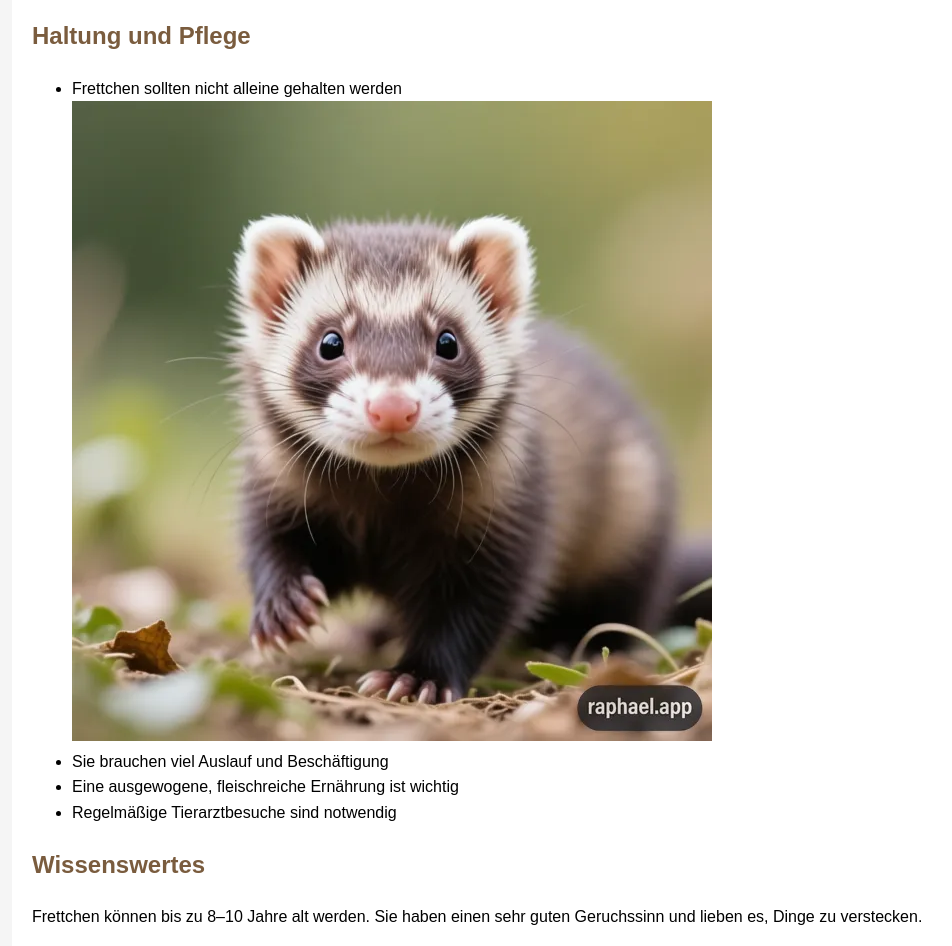
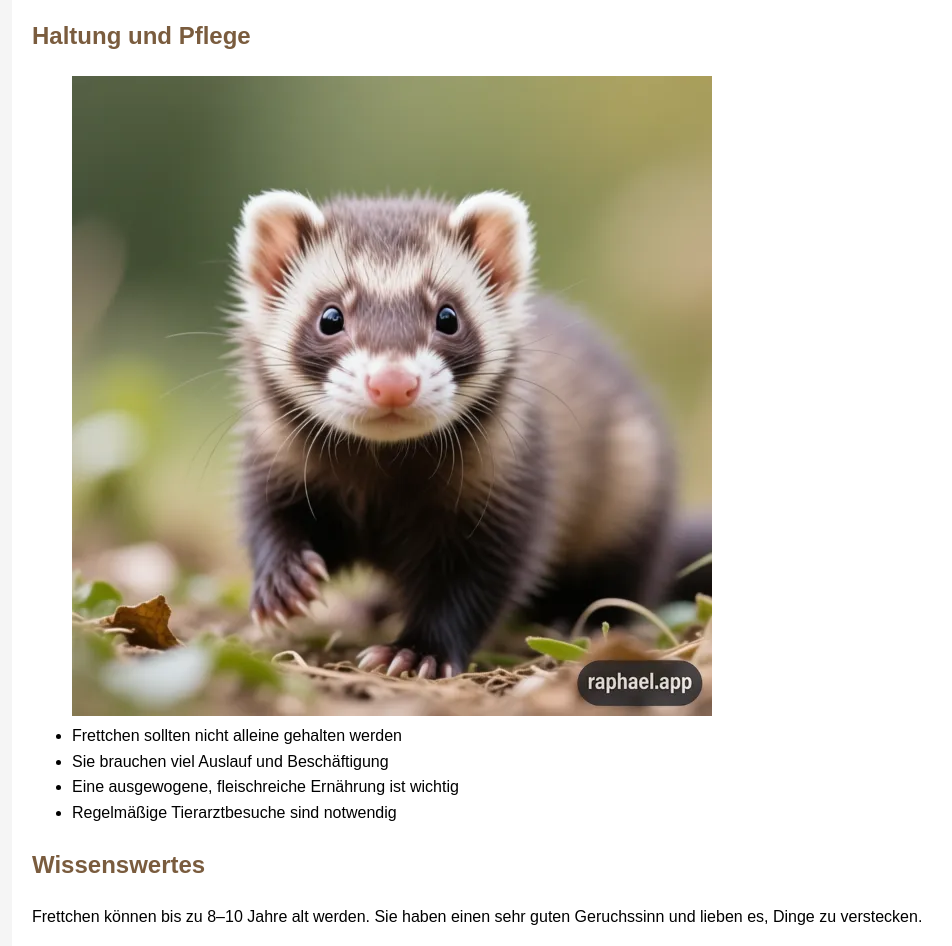
Before and after one commit to Leamueller/frettchen, a plain HTML site: page index.html in a window 1280 px wide. Shown: the part 477-1423 px from the top of the page, without its empty margins (158-1110 px from the left). Drawn offline with Linux system fonts and the light colour scheme.

Commit message:
Update index.html

```diff
--- a/index.html
+++ b/index.html
@@ -63,7 +63,8 @@
     <section>
         <h2>Haltung und Pflege</h2>
         <ul>
-            <li>Frettchen sollten nicht alleine gehalten werden</li><img src="fretchen.jpg">
+            <img src="fretchen.jpg">
+            <li>Frettchen sollten nicht alleine gehalten werden</li>
             <li>Sie brauchen viel Auslauf und Beschäftigung</li>
             <li>Eine ausgewogene, fleischreiche Ernährung ist wichtig</li>
             <li>Regelmäßige Tierarztbesuche sind notwendig</li>
```
